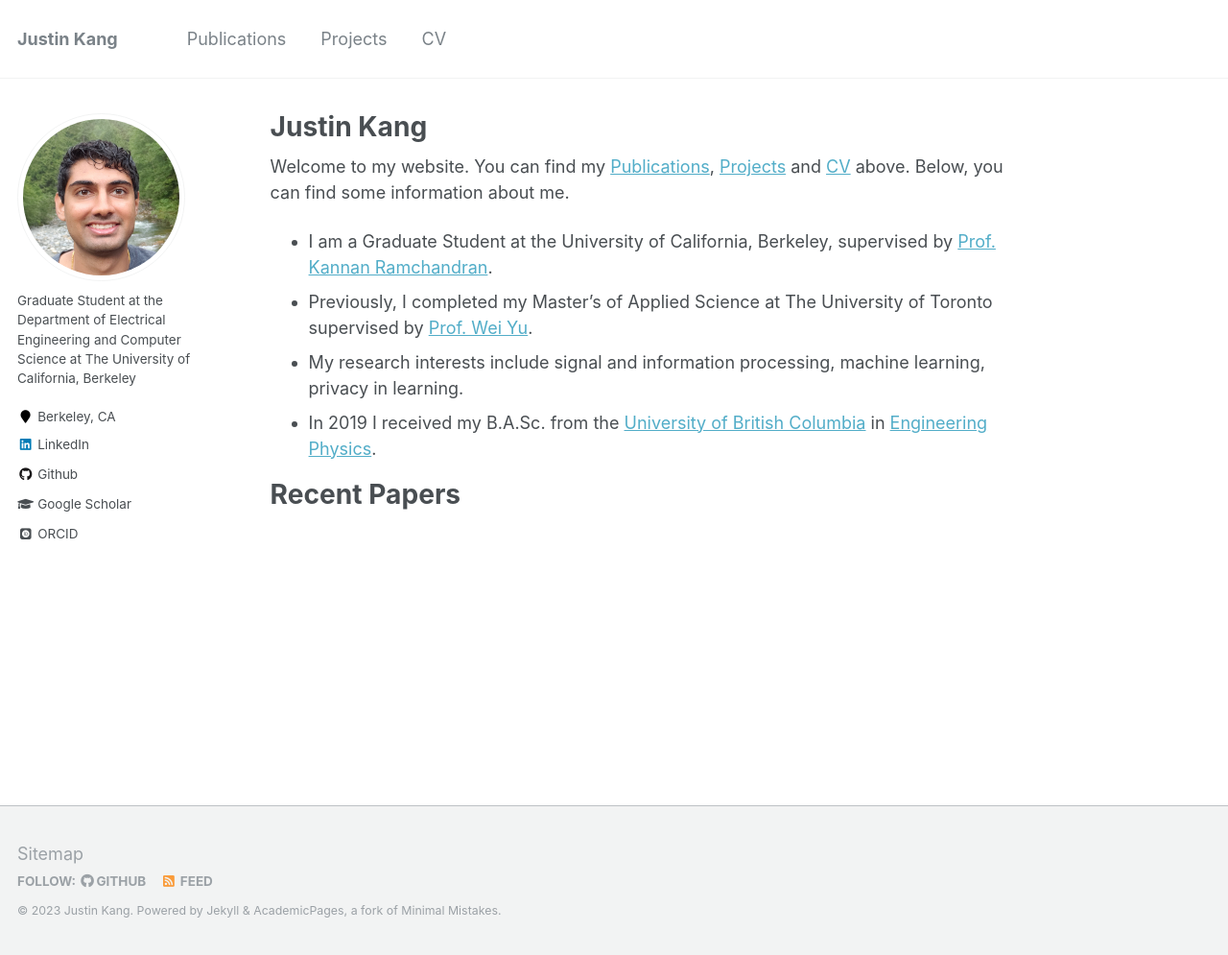
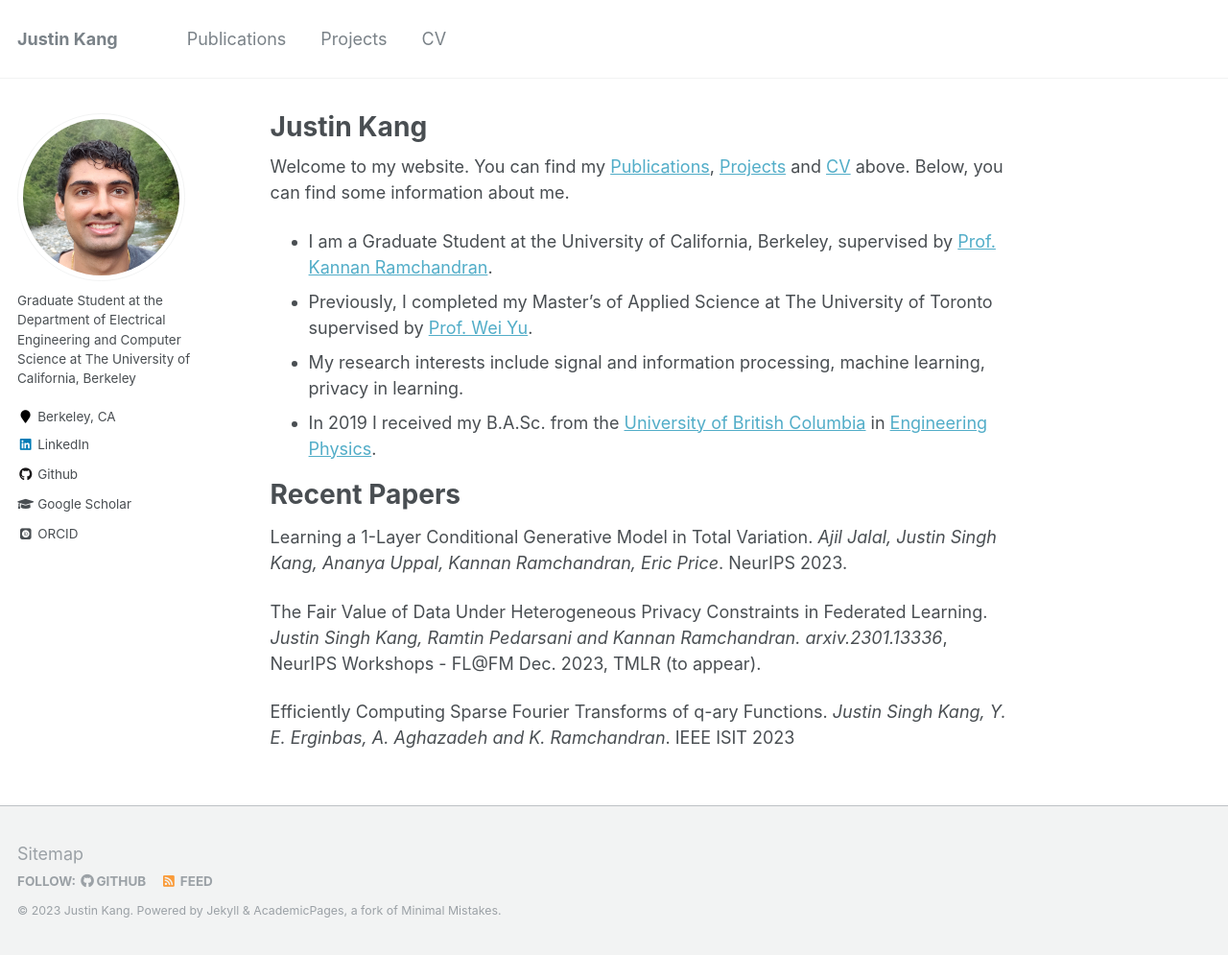
Before and after one commit to justinkang221/justinkang221.github.io, a Jekyll site: the page built from _pages/about.md, in a window 1280 px wide and 995 px high. Shown: the whole window at 96% size. Built offline with Jekyll 4.4.1, drawn with Linux system fonts in a browser that asks for light colours; some web fonts are replaced.

Commit message:
updated main page

```diff
--- a/_pages/about.md
+++ b/_pages/about.md
@@ -17,3 +17,9 @@ Welcome to my website. You can find my <a href='publications'>Publications</a>,
 
 Recent Papers
 ======
+
+Learning a 1-Layer Conditional Generative Model in Total Variation. *Ajil Jalal, Justin Singh Kang, Ananya Uppal, Kannan Ramchandran, Eric Price*. NeurIPS 2023.
+
+The Fair Value of Data Under Heterogeneous Privacy Constraints in Federated Learning. *Justin Singh Kang, Ramtin Pedarsani and Kannan Ramchandran. arxiv.2301.13336*, NeurIPS Workshops - FL@FM Dec. 2023, TMLR (to appear).
+
+Efficiently Computing Sparse Fourier Transforms of q-ary Functions. *Justin Singh Kang, Y. E. Erginbas, A. Aghazadeh and K. Ramchandran*. IEEE ISIT 2023
```
